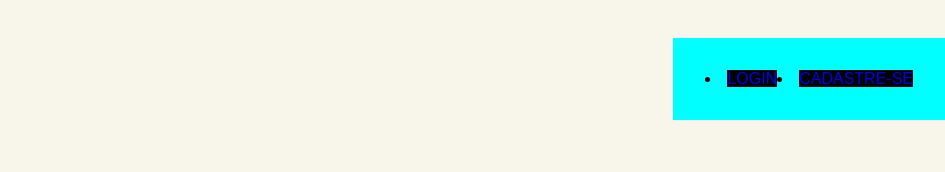
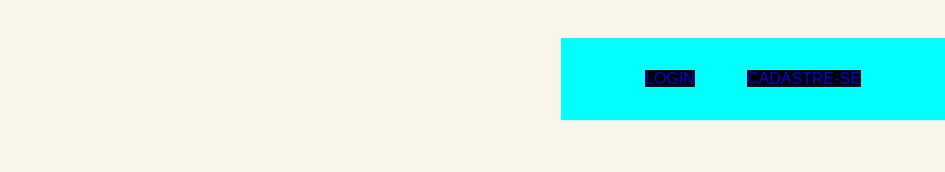
Before and after one commit to iwakenzo/URBANO, a plain HTML site: page home.html in a window 1280 px wide. Shown: the full height of the page, 335-1280 px from the left. Drawn offline with Linux system fonts and the light colour scheme.

Commit message:
Alterações CSS

```diff
--- a/home.html
+++ b/home.html
@@ -16,12 +16,12 @@
             </div>
             <div class="links-header">
             <nav class="nav-bar">
-                <li>
+                <span>
                     <a href="./login.html">LOGIN</a>
-                </li>
-                <li>
+                </span>
+                <span>
                     <a href="./signup.html">CADASTRE-SE</a>
-                </li>
+                </span>
             </nav>
         </div>
     </div>
--- a/styles/home.css
+++ b/styles/home.css
@@ -25,16 +25,12 @@ body {
 
 .links-header {
     display: flex;
-
-}
-
-.header .links-header {
-    display: flex;
     justify-content: space-between;
     text-decoration: none;
 }
 
 .nav-bar {
+    width: 25vw;
     padding: 2rem;
     display: flex;
     justify-content: space-evenly;
```
